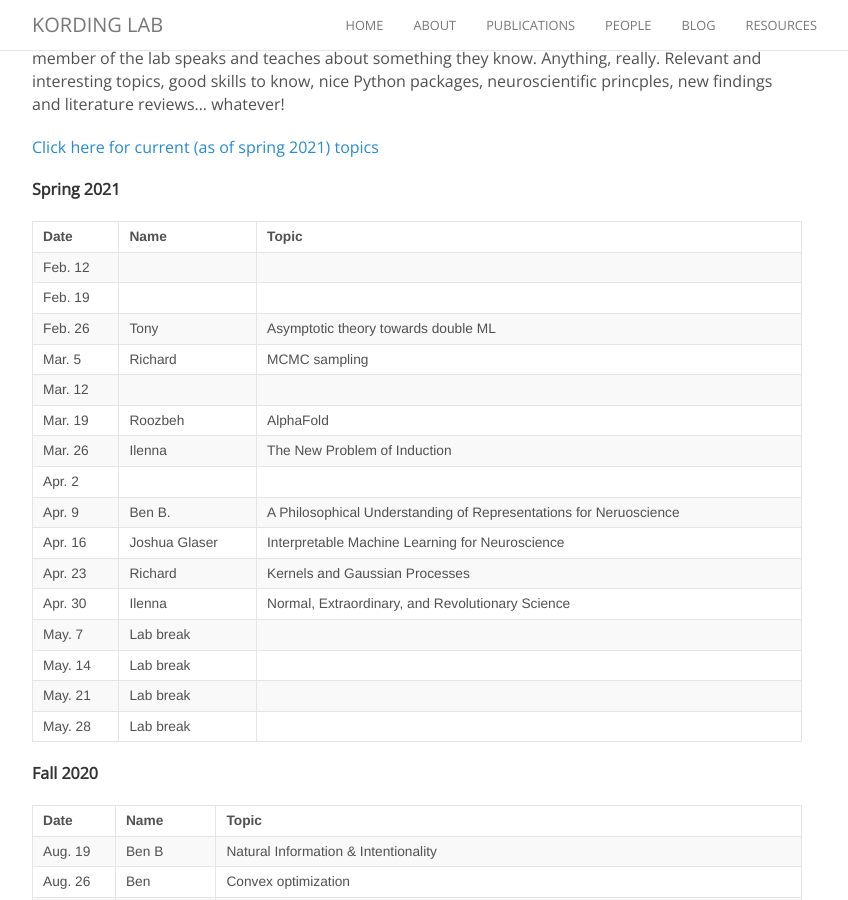
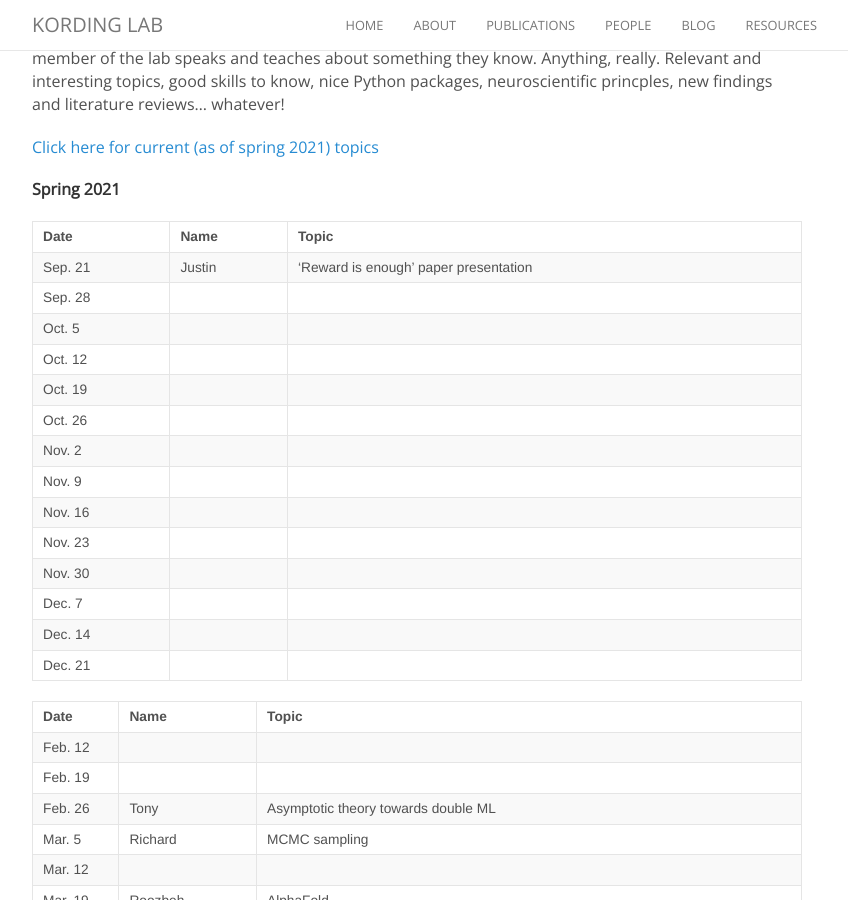
Before and after one commit to KordingLab/KordingLab.github.io, a Jekyll site: the page built from _posts/2018-08-29-upcoming-lab-teaching.md, in a window 1280 px wide and 900 px high, scrolled down 247 px. Shown: the whole window, without its empty margins (223-1071 px from the left). Built offline with Jekyll 4.4.1, drawn with Linux system fonts in a browser that asks for light colours; nearby versions of some CDN libraries; comment, search, counter and statistics services are not loaded.

Commit message:
Update 2018-08-29-upcoming-lab-teaching.md

```diff
--- a/_posts/2018-08-29-upcoming-lab-teaching.md
+++ b/_posts/2018-08-29-upcoming-lab-teaching.md
@@ -15,6 +15,24 @@ neuroscientific princples, new findings and literature reviews... whatever!
 [Click here for current (as of spring 2021) topics](http://kordinglab.github.io/2021/01/01/upcoming-lab-teaching.html)
 
 **Spring 2021**
+
+| Date | Name | Topic |
+|------|------|-------|
+| Sep. 21 | Justin | 'Reward is enough' paper presentation |
+| Sep. 28 |  |  |
+| Oct. 5 |   |  |
+| Oct. 12 |  |  |
+| Oct. 19 |   |  |
+| Oct. 26 |   |  |
+| Nov. 2 |   |  |
+| Nov. 9 |   |  |
+| Nov. 16 |   |  |
+| Nov. 23 |   |  |
+| Nov. 30 |   |  |
+| Dec. 7 |   |  |
+| Dec. 14 |   |  |
+| Dec. 21 |   |  |
+
 
 | Date | Name | Topic |
 |------|------|-------|
```
